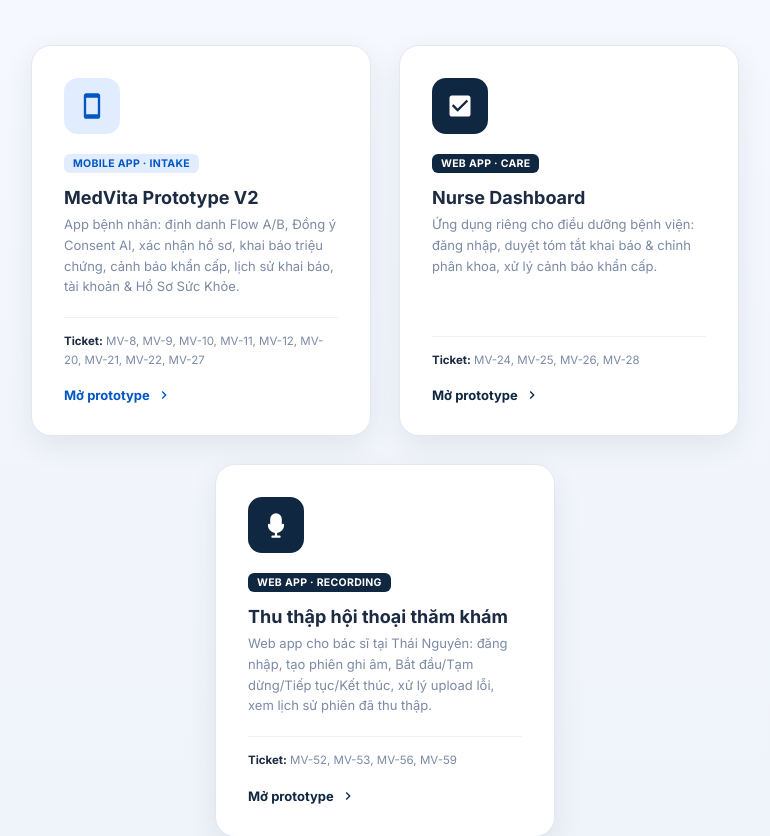
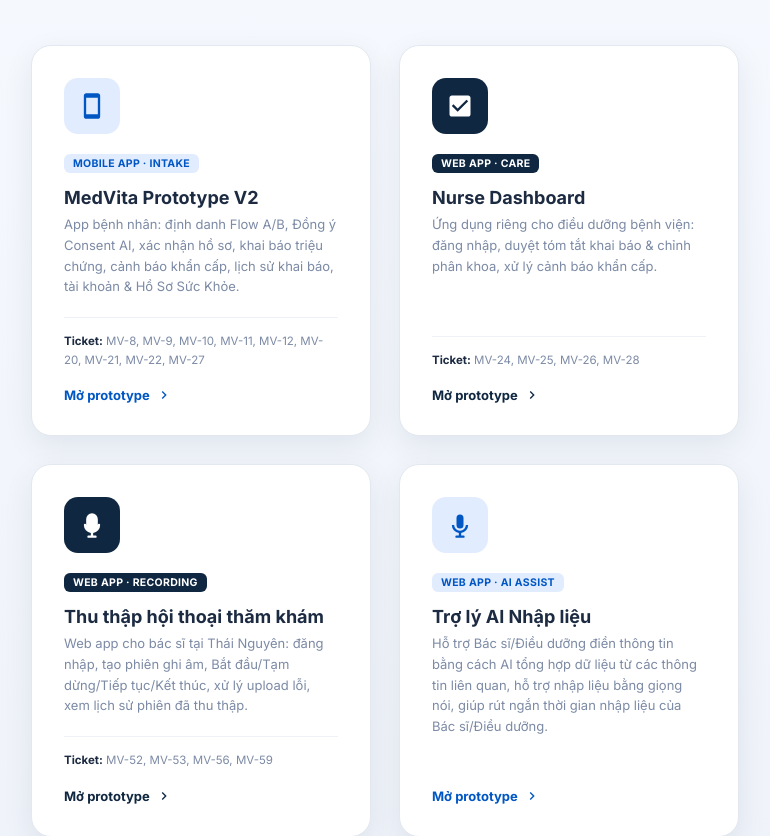
Before and after one commit to huyht-trivita/medvita-prototype, a plain HTML site: page index.html in a window 1280 px wide. Shown: the part 129-965 px from the top of the page, without its empty margins (255-1025 px from the left). Drawn offline with Linux system fonts and the light colour scheme.

Commit message:
module 3

```diff
--- a/index.html
+++ b/index.html
@@ -106,6 +106,14 @@
             <div class="open-row">Mở prototype <svg viewBox="0 0 24 24"><path d="M8.59 16.59L13.17 12 8.59 7.41 10 6l6 6-6 6z"/></svg></div>
         </a>
 
+        <a class="proto-card" href="module3.html">
+            <div class="proto-icon blue"><svg viewBox="0 0 24 24"><path d="M12 15a3 3 0 003-3V6a3 3 0 00-6 0v6a3 3 0 003 3zm5-3a5 5 0 01-10 0H5a7 7 0 006 6.92V21H9a1 1 0 000 2h6a1 1 0 000-2h-2v-2.08A7 7 0 0019 12h-2z"/></svg></div>
+            <span class="proto-tag blue">WEB APP · AI ASSIST</span>
+            <h2>Trợ lý AI Nhập liệu</h2>
+            <p>Hỗ trợ Bác sĩ/Điều dưỡng điền thông tin bằng cách AI tổng hợp dữ liệu từ các thông tin liên quan, hỗ trợ nhập liệu bằng giọng nói, giúp rút ngắn thời gian nhập liệu của Bác sĩ/Điều dưỡng.</p>
+            <div class="open-row">Mở prototype <svg viewBox="0 0 24 24"><path d="M8.59 16.59L13.17 12 8.59 7.41 10 6l6 6-6 6z"/></svg></div>
+        </a>
+
     </div>
 
     <p class="footer-note">3 prototype này thuộc các module khác nhau trong kiến trúc MedVita — Intake (app bệnh nhân, mobile), Care (Dashboard điều dưỡng, web) và thu thập dữ liệu nghiên cứu (web, dùng nội bộ cho bác sĩ) — không dùng chung một app.</p>
```
